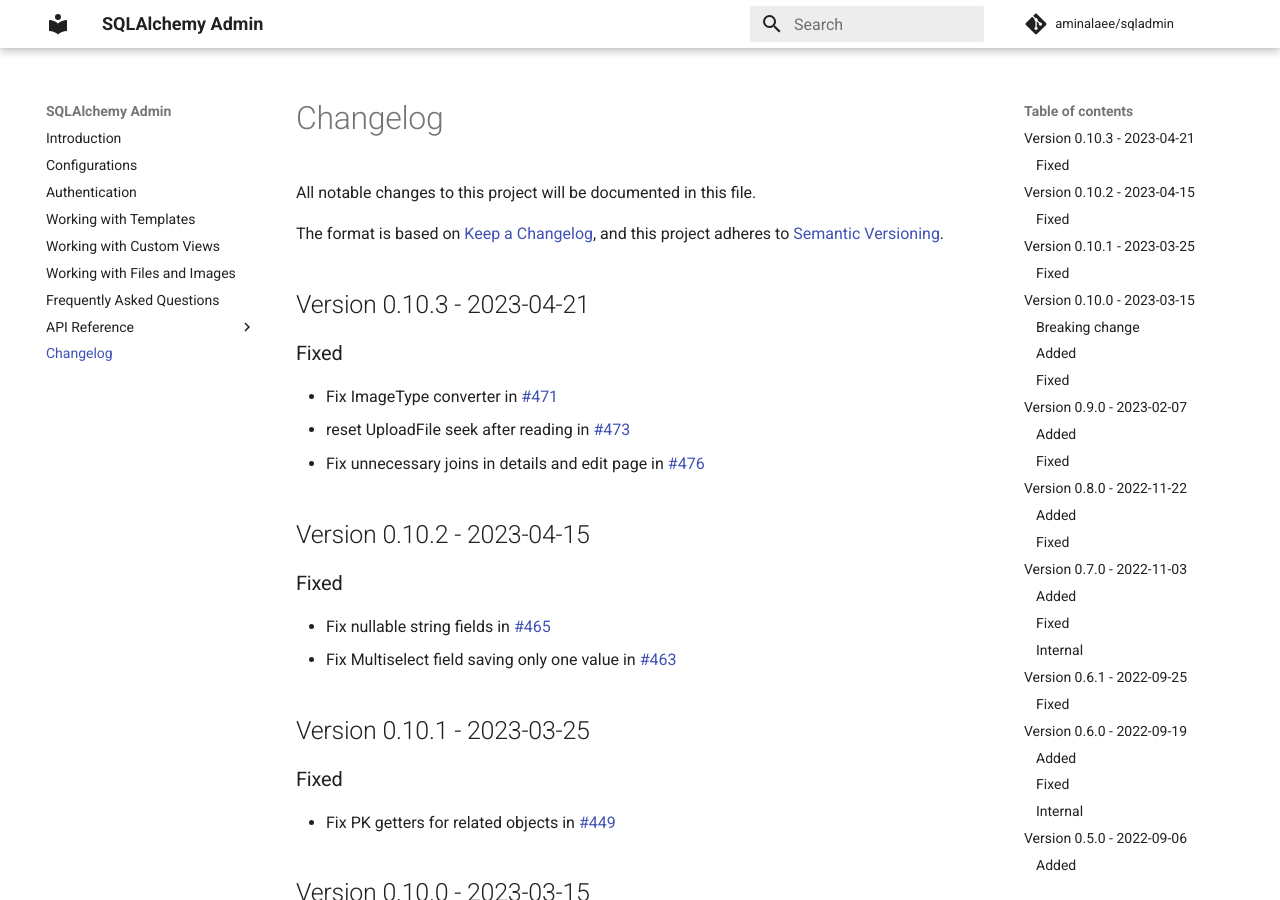
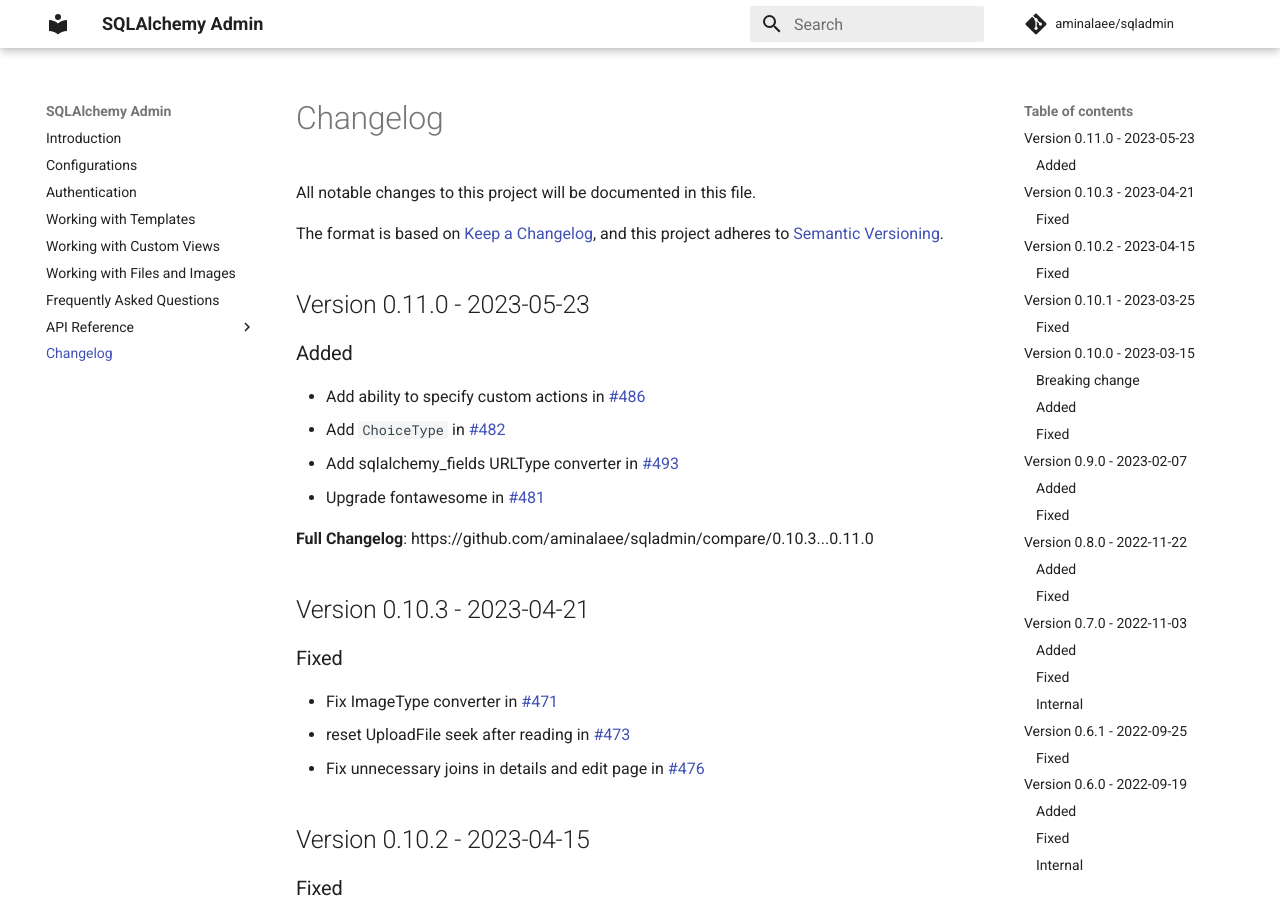
Before and after one commit to aminalaee/sqladmin, an MkDocs documentation site: the page built from docs/changelog.md, in a window 1280 px wide and 900 px high. Built offline with MkDocs 1.6.1 and Material for MkDocs 9.7.7, drawn with Linux system fonts in a browser that asks for light colours; comment, search, counter and statistics services are not loaded.

Commit message:
Version 0.11.0 (#500)

```diff
--- a/docs/changelog.md
+++ b/docs/changelog.md
@@ -3,6 +3,17 @@
 
 The format is based on [Keep a Changelog](https://keepachangelog.com/en/1.0.0/),
 and this project adheres to [Semantic Versioning](https://semver.org/spec/v2.0.0.html).
+
+## Version 0.11.0 - 2023-05-23
+
+### Added
+
+* Add ability to specify custom actions in [#486](https://github.com/aminalaee/sqladmin/pull/486)
+* Add `ChoiceType` in [#482](https://github.com/aminalaee/sqladmin/pull/482)
+* Add sqlalchemy_fields URLType converter in [#493](https://github.com/aminalaee/sqladmin/pull/493)
+* Upgrade fontawesome in [#481](https://github.com/aminalaee/sqladmin/pull/481)
+
+**Full Changelog**: https://github.com/aminalaee/sqladmin/compare/0.10.3...0.11.0
 
 ## Version 0.10.3 - 2023-04-21
 
--- a/sqladmin/__init__.py
+++ b/sqladmin/__init__.py
@@ -1,7 +1,7 @@
 from sqladmin.application import Admin, action, expose
 from sqladmin.models import BaseView, ModelAdmin, ModelView
 
-__version__ = "0.10.3"
+__version__ = "0.11.0"
 
 __all__ = [
     "Admin",
```
Also changed, not shown: CHANGELOG.md (+11 -0 lines).
